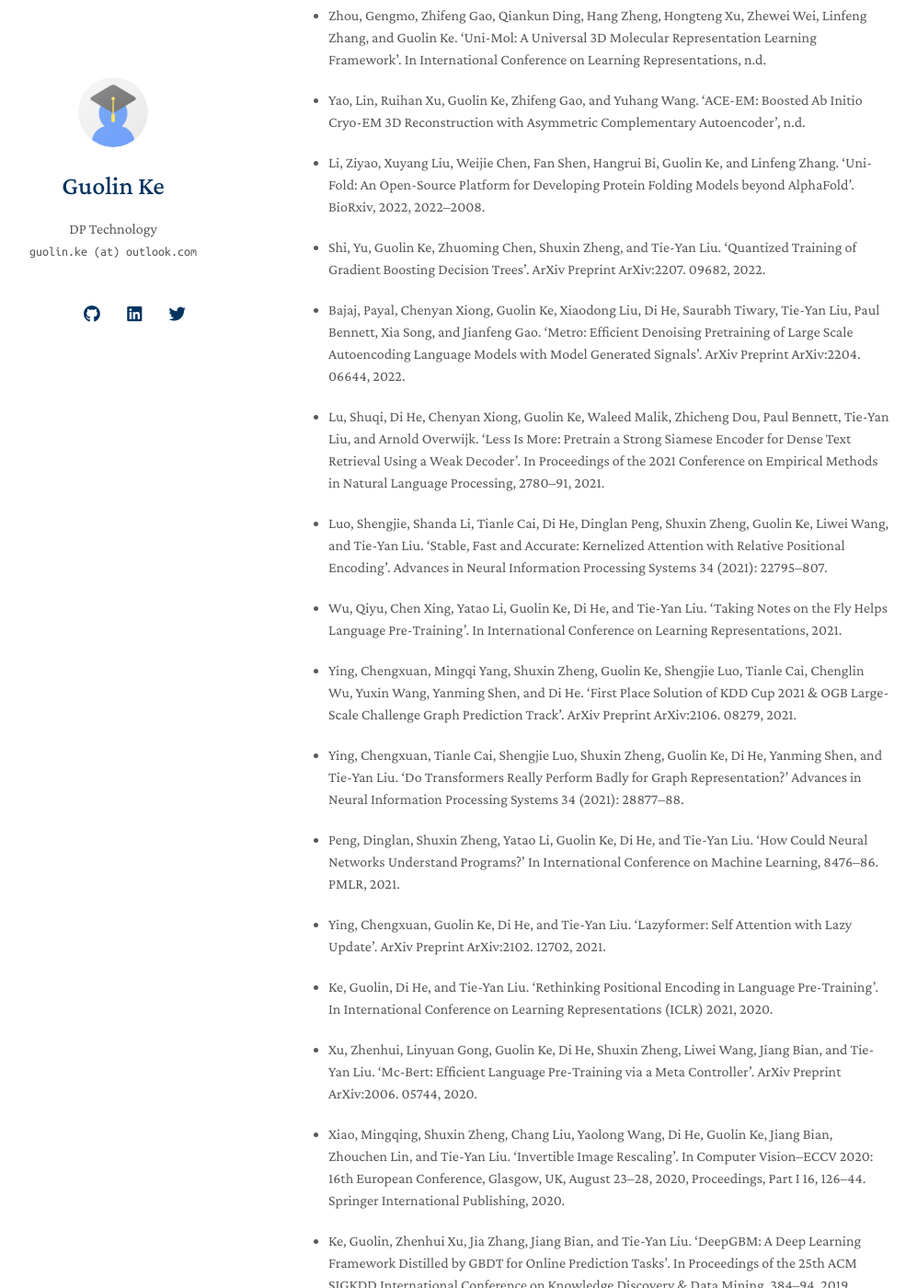
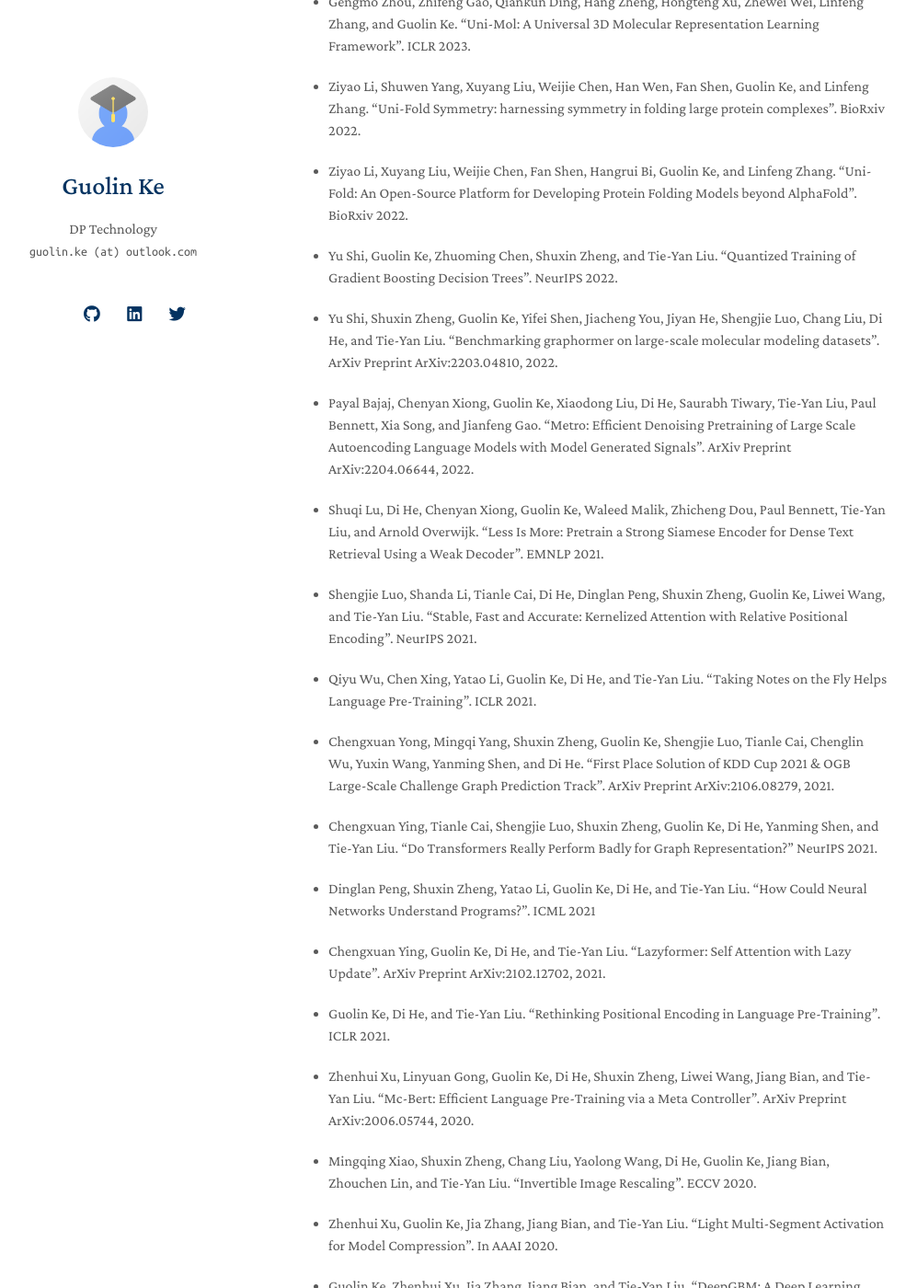
Before and after one commit to guolinke/guolinke.github.io, a Jekyll site: the page built from index.md, in a window 1280 px wide and 1400 px high, scrolled down 620 px. Shown: the whole window at 92% size, without its empty margins (153-1150 px from the left). Built offline with Jekyll 4.4.1, drawn with Linux system fonts in a browser that asks for light colours; nearby versions of some CDN libraries; a style sheet for code colours, icons or effects is not loaded; our own code applies the rules of GitHub Pages for plain Markdown files; some of the changed text lies outside the part shown.

Commit message:
fix pubs

```diff
--- a/index.md
+++ b/index.md
@@ -5,58 +5,57 @@ layout: homepage
 ## About Me
 
 
-## Research Interests
-
-
 ## News
 
 
-## Publications （chronological）
+## Publications ((FULL List)[https://scholar.google.com/citations?user=M2qJgtoAAAAJ&hl=en])
 
-- Zhu, Jinhua, Zhenyu He, Ziyao Li, Guolin Ke, and Linfeng Zhang. ‘Uni-Fold MuSSe: De Novo Protein Complex Prediction with Protein Language Models’. BioRxiv, 2023, 2023–2002.
+- Jinhua Zhu, Zhenyu He, Ziyao Li, Guolin Ke, and Linfeng Zhang. "Uni-Fold MuSSe: De Novo Protein Complex Prediction with Protein Language Models". BioRxiv 2023.
 
-- Yu, Yuejiang, Shuqi Lu, Zhifeng Gao, Hang Zheng, and Guolin Ke. ‘Do Deep Learning Models Really Outperform Traditional Approaches in Molecular Docking?’ ArXiv Preprint ArXiv:2302. 07134, 2023.
+- Yuejiang Yu, Shuqi Lu, Zhifeng Gao, Hang Zheng, and Guolin Ke. "Do Deep Learning Models Really Outperform Traditional Approaches in Molecular Docking?" ArXiv Preprint ArXiv:2302.07134, 2023.
 
-- Zhou, Gengmo, Zhifeng Gao, Zhewei Wei, Hang Zheng, and Guolin Ke. ‘Do Deep Learning Methods Really Perform Better in Molecular Conformation Generation?’ ArXiv Preprint ArXiv:2302. 07061, 2023.
+- Gengmo Zhou, Zhifeng Gao, Zhewei Wei, Hang Zheng, and Guolin Ke. "Do Deep Learning Methods Really Perform Better in Molecular Conformation Generation?" ArXiv Preprint ArXiv:2302.07061, 2023.
 
-- Lu, Shuqi, Lin Yao, Xi Chen, Hang Zheng, Di He, and Guolin Ke. ‘3D Molecular Generation via Virtual Dynamics’. ArXiv Preprint ArXiv:2302. 05847, 2023.
+- Shuqi Lu, Lin Yao, Xi Chen, Hang Zheng, Di He, and Guolin Ke. "3D Molecular Generation via Virtual Dynamics". ArXiv Preprint ArXiv:2302.05847, 2023.
 
-- Yao, Lin, Ruihan Xu, Zhifeng Gao, Guolin Ke, and Yuhang Wang. ‘Boosted Ab Initio Cryo-EM 3D Reconstruction with ACE-EM’. ArXiv Preprint ArXiv:2302. 06091, 2023.
+- Lin Yao, Ruihan Xu, Zhifeng Gao, Guolin Ke, and Yuhang Wang. "Boosted Ab Initio Cryo-EM 3D Reconstruction with ACE-EM". ArXiv Preprint ArXiv:2302.06091, 2023.
 
-- Zhou, Gengmo, Zhifeng Gao, Qiankun Ding, Hang Zheng, Hongteng Xu, Zhewei Wei, Linfeng Zhang, and Guolin Ke. ‘Uni-Mol: A Universal 3D Molecular Representation Learning Framework’. In International Conference on Learning Representations, n.d.
+- Gengmo Zhou, Zhifeng Gao, Qiankun Ding, Hang Zheng, Hongteng Xu, Zhewei Wei, Linfeng Zhang, and Guolin Ke. "Uni-Mol: A Universal 3D Molecular Representation Learning Framework". ICLR 2023.
 
-- Yao, Lin, Ruihan Xu, Guolin Ke, Zhifeng Gao, and Yuhang Wang. ‘ACE-EM: Boosted Ab Initio Cryo-EM 3D Reconstruction with Asymmetric Complementary Autoencoder’, n.d.
+- Ziyao Li, Shuwen Yang, Xuyang Liu, Weijie Chen, Han Wen, Fan Shen, Guolin Ke, and Linfeng Zhang. "Uni-Fold Symmetry: harnessing symmetry in folding large protein complexes". BioRxiv 2022.
 
-- Li, Ziyao, Xuyang Liu, Weijie Chen, Fan Shen, Hangrui Bi, Guolin Ke, and Linfeng Zhang. ‘Uni-Fold: An Open-Source Platform for Developing Protein Folding Models beyond AlphaFold’. BioRxiv, 2022, 2022–2008.
+- Ziyao Li, Xuyang Liu, Weijie Chen, Fan Shen, Hangrui Bi, Guolin Ke, and Linfeng Zhang. "Uni-Fold: An Open-Source Platform for Developing Protein Folding Models beyond AlphaFold". BioRxiv 2022.
 
-- Shi, Yu, Guolin Ke, Zhuoming Chen, Shuxin Zheng, and Tie-Yan Liu. ‘Quantized Training of Gradient Boosting Decision Trees’. ArXiv Preprint ArXiv:2207. 09682, 2022.
+- Yu Shi, Guolin Ke, Zhuoming Chen, Shuxin Zheng, and Tie-Yan Liu. "Quantized Training of Gradient Boosting Decision Trees". NeurIPS 2022.
 
-- Bajaj, Payal, Chenyan Xiong, Guolin Ke, Xiaodong Liu, Di He, Saurabh Tiwary, Tie-Yan Liu, Paul Bennett, Xia Song, and Jianfeng Gao. ‘Metro: Efficient Denoising Pretraining of Large Scale Autoencoding Language Models with Model Generated Signals’. ArXiv Preprint ArXiv:2204. 06644, 2022.
+- Yu Shi, Shuxin Zheng, Guolin Ke, Yifei Shen, Jiacheng You, Jiyan He, Shengjie Luo, Chang Liu, Di He, and Tie-Yan Liu. "Benchmarking graphormer on large-scale molecular modeling datasets". ArXiv Preprint ArXiv:2203.04810, 2022.
 
-- Lu, Shuqi, Di He, Chenyan Xiong, Guolin Ke, Waleed Malik, Zhicheng Dou, Paul Bennett, Tie-Yan Liu, and Arnold Overwijk. ‘Less Is More: Pretrain a Strong Siamese Encoder for Dense Text Retrieval Using a Weak Decoder’. In Proceedings of the 2021 Conference on Empirical Methods in Natural Language Processing, 2780–91, 2021.
+- Payal Bajaj, Chenyan Xiong, Guolin Ke, Xiaodong Liu, Di He, Saurabh Tiwary, Tie-Yan Liu, Paul Bennett, Xia Song, and Jianfeng Gao. "Metro: Efficient Denoising Pretraining of Large Scale Autoencoding Language Models with Model Generated Signals". ArXiv Preprint ArXiv:2204.06644, 2022.
 
-- Luo, Shengjie, Shanda Li, Tianle Cai, Di He, Dinglan Peng, Shuxin Zheng, Guolin Ke, Liwei Wang, and Tie-Yan Liu. ‘Stable, Fast and Accurate: Kernelized Attention with Relative Positional Encoding’. Advances in Neural Information Processing Systems 34 (2021): 22795–807.
+- Shuqi Lu, Di He, Chenyan Xiong, Guolin Ke, Waleed Malik, Zhicheng Dou, Paul Bennett, Tie-Yan Liu, and Arnold Overwijk. "Less Is More: Pretrain a Strong Siamese Encoder for Dense Text Retrieval Using a Weak Decoder". EMNLP 2021.
 
-- Wu, Qiyu, Chen Xing, Yatao Li, Guolin Ke, Di He, and Tie-Yan Liu. ‘Taking Notes on the Fly Helps Language Pre-Training’. In International Conference on Learning Representations, 2021.
+- Shengjie Luo, Shanda Li, Tianle Cai, Di He, Dinglan Peng, Shuxin Zheng, Guolin Ke, Liwei Wang, and Tie-Yan Liu. "Stable, Fast and Accurate: Kernelized Attention with Relative Positional Encoding". NeurIPS 2021.
 
-- Ying, Chengxuan, Mingqi Yang, Shuxin Zheng, Guolin Ke, Shengjie Luo, Tianle Cai, Chenglin Wu, Yuxin Wang, Yanming Shen, and Di He. ‘First Place Solution of KDD Cup 2021 & OGB Large-Scale Challenge Graph Prediction Track’. ArXiv Preprint ArXiv:2106. 08279, 2021.
+- Qiyu Wu, Chen Xing, Yatao Li, Guolin Ke, Di He, and Tie-Yan Liu. "Taking Notes on the Fly Helps Language Pre-Training". ICLR 2021.
 
-- Ying, Chengxuan, Tianle Cai, Shengjie Luo, Shuxin Zheng, Guolin Ke, Di He, Yanming Shen, and Tie-Yan Liu. ‘Do Transformers Really Perform Badly for Graph Representation?’ Advances in Neural Information Processing Systems 34 (2021): 28877–88.
+- Chengxuan Yong, Mingqi Yang, Shuxin Zheng, Guolin Ke, Shengjie Luo, Tianle Cai, Chenglin Wu, Yuxin Wang, Yanming Shen, and Di He. "First Place Solution of KDD Cup 2021 & OGB Large-Scale Challenge Graph Prediction Track". ArXiv Preprint ArXiv:2106.08279, 2021.
 
-- Peng, Dinglan, Shuxin Zheng, Yatao Li, Guolin Ke, Di He, and Tie-Yan Liu. ‘How Could Neural Networks Understand Programs?’ In International Conference on Machine Learning, 8476–86. PMLR, 2021.
+- Chengxuan Ying, Tianle Cai, Shengjie Luo, Shuxin Zheng, Guolin Ke, Di He, Yanming Shen, and Tie-Yan Liu. "Do Transformers Really Perform Badly for Graph Representation?" NeurIPS 2021.
 
-- Ying, Chengxuan, Guolin Ke, Di He, and Tie-Yan Liu. ‘Lazyformer: Self Attention with Lazy Update’. ArXiv Preprint ArXiv:2102. 12702, 2021.
+- Dinglan Peng, Shuxin Zheng, Yatao Li, Guolin Ke, Di He, and Tie-Yan Liu. "How Could Neural Networks Understand Programs?". ICML 2021
 
-- Ke, Guolin, Di He, and Tie-Yan Liu. ‘Rethinking Positional Encoding in Language Pre-Training’. In International Conference on Learning Representations (ICLR) 2021, 2020.
+- Chengxuan Ying, Guolin Ke, Di He, and Tie-Yan Liu. "Lazyformer: Self Attention with Lazy Update". ArXiv Preprint ArXiv:2102.12702, 2021.
 
-- Xu, Zhenhui, Linyuan Gong, Guolin Ke, Di He, Shuxin Zheng, Liwei Wang, Jiang Bian, and Tie-Yan Liu. ‘Mc-Bert: Efficient Language Pre-Training via a Meta Controller’. ArXiv Preprint ArXiv:2006. 05744, 2020.
+- Guolin Ke, Di He, and Tie-Yan Liu. "Rethinking Positional Encoding in Language Pre-Training". ICLR 2021.
 
-- Xiao, Mingqing, Shuxin Zheng, Chang Liu, Yaolong Wang, Di He, Guolin Ke, Jiang Bian, Zhouchen Lin, and Tie-Yan Liu. ‘Invertible Image Rescaling’. In Computer Vision--ECCV 2020: 16th European Conference, Glasgow, UK, August 23--28, 2020, Proceedings, Part I 16, 126–44. Springer International Publishing, 2020.
+- Zhenhui Xu, Linyuan Gong, Guolin Ke, Di He, Shuxin Zheng, Liwei Wang, Jiang Bian, and Tie-Yan Liu. "Mc-Bert: Efficient Language Pre-Training via a Meta Controller". ArXiv Preprint ArXiv:2006.05744, 2020.
 
-- Ke, Guolin, Zhenhui Xu, Jia Zhang, Jiang Bian, and Tie-Yan Liu. ‘DeepGBM: A Deep Learning Framework Distilled by GBDT for Online Prediction Tasks’. In Proceedings of the 25th ACM SIGKDD International Conference on Knowledge Discovery & Data Mining, 384–94, 2019.
+- Mingqing Xiao, Shuxin Zheng, Chang Liu, Yaolong Wang, Di He, Guolin Ke, Jiang Bian, Zhouchen Lin, and Tie-Yan Liu. "Invertible Image Rescaling". ECCV 2020.
 
-- Xu, Zhenhui, Guolin Ke, Jia Zhang, Jiang Bian, and Tie-Yan Liu. ‘Light Multi-Segment Activation for Model Compression’. In AAAI, 6542–49, 2020.
+- Zhenhui Xu, Guolin Ke, Jia Zhang, Jiang Bian, and Tie-Yan Liu. "Light Multi-Segment Activation for Model Compression". In AAAI 2020.
 
-- Ke, Guolin, Qi Meng, Thomas Finley, Taifeng Wang, Wei Chen, Weidong Ma, Qiwei Ye, and Tie-Yan Liu. ‘LightGBM: A Highly Efficient Gradient Boosting Decision Tree’. In Advances in Neural Information Processing Systems, 3148–56, 2017.
+- Guolin Ke, Zhenhui Xu, Jia Zhang, Jiang Bian, and Tie-Yan Liu. "DeepGBM: A Deep Learning Framework Distilled by GBDT for Online Prediction Tasks". KDD 2019.
 
-- Meng, Qi, Guolin Ke, Taifeng Wang, Wei Chen, Qiwei Ye, Zhi-Ming Ma, and Tie-Yan Liu. ‘A Communication-Efficient Parallel Algorithm for Decision Tree’. In Advances in Neural Information Processing Systems, 1279–87, 2016.
+- Guolin Ke, Qi Meng, Thomas Finley, Taifeng Wang, Wei Chen, Weidong Ma, Qiwei Ye, and Tie-Yan Liu. "LightGBM: A Highly Efficient Gradient Boosting Decision Tree". NeurIPS 2017.
+
+- Qi Meng, Guolin Ke, Taifeng Wang, Wei Chen, Qiwei Ye, Zhi-Ming Ma, and Tie-Yan Liu. "A Communication-Efficient Parallel Algorithm for Decision Tree". NeurIPS 2016.
```
Also changed, not shown: README.md (deleted), README_de.md (deleted), README_zh_Hans.md (deleted), README_zh_Hant.md (deleted).
